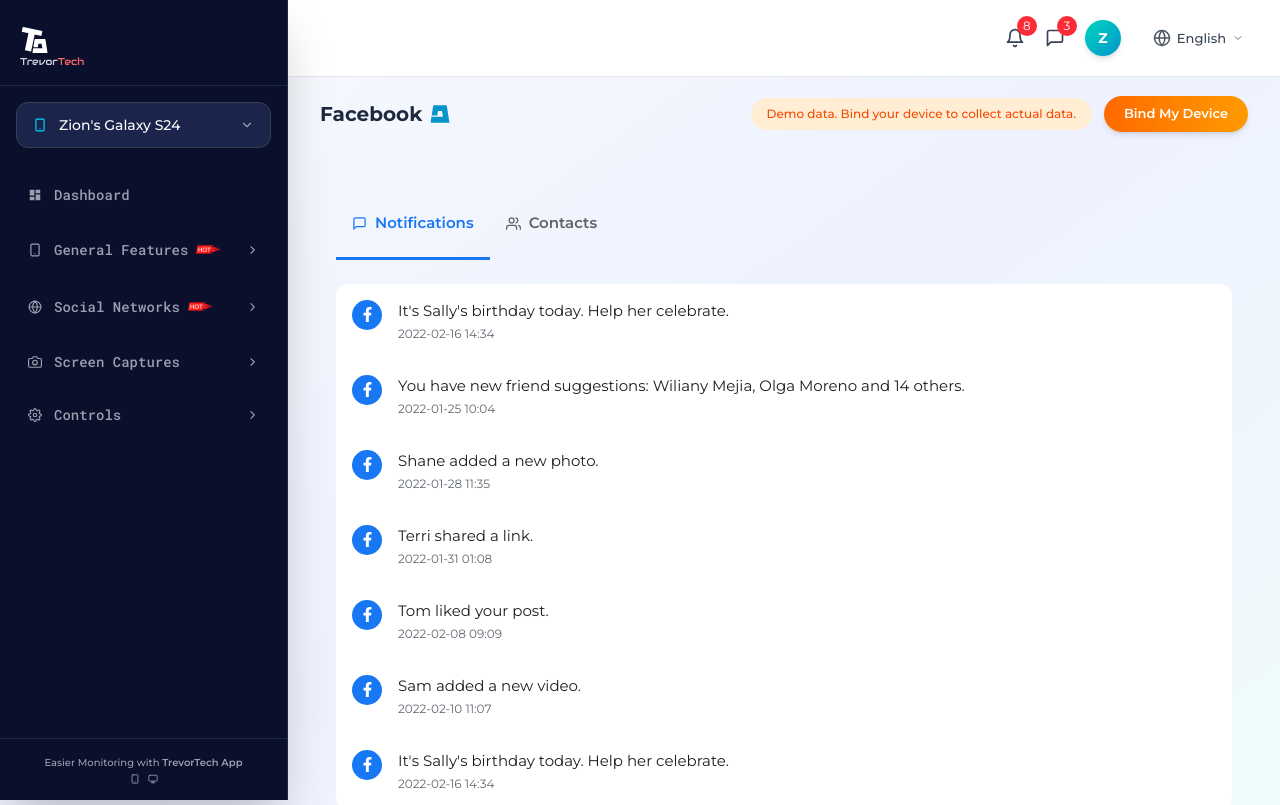
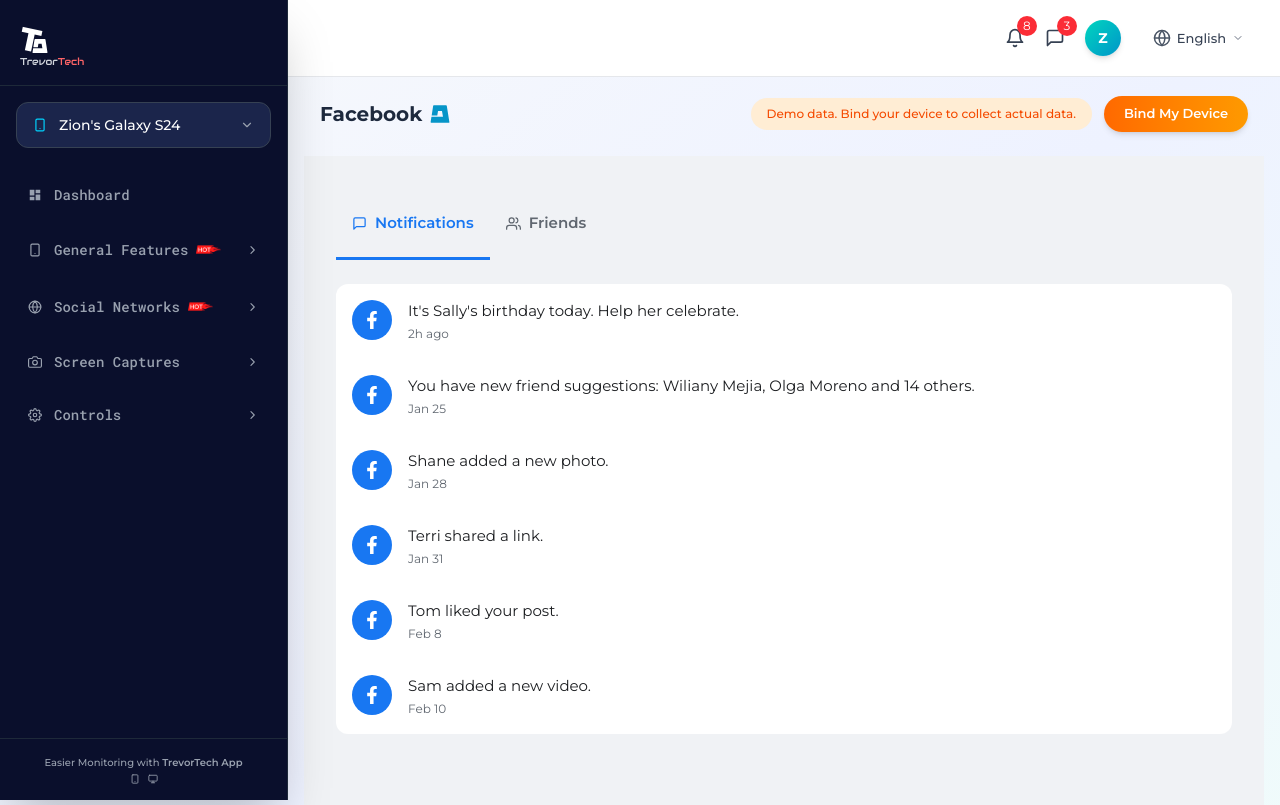
Before and after one commit to LifeofPaks/trevor-tech, a React (Vite) app: page /demo/social/facebook in a window 1280 px wide. Shown: the top 805 px of the page. Built offline with nearby package versions, Linux system fonts and the light colour scheme; a web font is replaced by a local one.

Commit message:
updated ui

```diff
--- a/src/pages/facebook/FacebookPage.jsx
+++ b/src/pages/facebook/FacebookPage.jsx
@@ -8,7 +8,6 @@
   Avatar,
   Paper,
   IconButton,
-  Divider,
   useMediaQuery,
   useTheme,
   createTheme,
@@ -18,27 +17,28 @@
   FiMessageSquare,
   FiUsers,
   FiPhone,
-  FiArrowLeft,
-  FiPhoneCall,
-  FiPhoneIncoming,
-  FiPhoneMissed,
   FiMail,
+  FiUsers as FiMutualFriends,
 } from "react-icons/fi";
 import { IoArrowBackCircle, IoLogoBitbucket } from "react-icons/io5";
 import { FaFacebookF } from "react-icons/fa";
 import BindPhone from "../../components/demo/BindPhone";
 
-// Custom Facebook Blue Theme
+// Facebook Blue Theme
 const theme = createTheme({
   palette: {
     primary: {
       main: "#1877f2",
-      light: "#0695c8",
-      dark: "#1877f2",
+      light: "#42a5f5",
+      dark: "#1565c0",
     },
     background: {
       default: "#f0f2f5",
       paper: "#ffffff",
+    },
+    text: {
+      primary: "#1c1e21",
+      secondary: "#606770",
     },
   },
   typography: {
@@ -51,68 +51,114 @@
           textTransform: "none",
           fontWeight: 600,
           fontSize: "0.9375rem",
+          color: "#606770",
+          "&.Mui-selected": {
+            color: "#1877f2",
+          },
         },
       },
     },
   },
 });
 
-// Sample Data: Notifications (from screenshot)
+// === Notifications Data ===
 const notifications = [
   {
     id: 1,
     type: "birthday",
     message: "It's Sally's birthday today. Help her celebrate.",
-    time: "2022-02-16 14:34",
-    icon: "birthday",
+    time: "2h ago",
   },
   {
     id: 2,
     type: "friend-suggestion",
     message:
       "You have new friend suggestions: Wiliany Mejia, Olga Moreno and 14 others.",
-    time: "2022-01-25 10:04",
+    time: "Jan 25",
   },
   {
     id: 3,
     type: "photo",
     message: "Shane added a new photo.",
-    time: "2022-01-28 11:35",
+    time: "Jan 28",
   },
   {
     id: 4,
     type: "link",
     message: "Terri shared a link.",
-    time: "2022-01-31 01:08",
+    time: "Jan 31",
   },
   {
     id: 5,
     type: "like",
     message: "Tom liked your post.",
-    time: "2022-02-08 09:09",
+    time: "Feb 8",
   },
   {
     id: 6,
     type: "video",
     message: "Sam added a new video.",
-    time: "2022-02-10 11:07",
+    time: "Feb 10",
+  },
+];
+
+// === Friends List ===
+const friends = [
+  {
+    id: 1,
+    name: "Sarah Johnson",
+    avatar: "https://i.pravatar.cc/150?img=1",
+    mutual: 12,
+    online: true,
+  },
+  {
+    id: 2,
+    name: "Michael Chen",
+    avatar: "https://i.pravatar.cc/150?img=5",
+    mutual: 8,
+    online: false,
+  },
+  {
+    id: 3,
+    name: "Emma Wilson",
+    avatar: "https://i.pravatar.cc/150?img=27",
+    mutual: 23,
+    online: true,
+  },
+  {
+    id: 4,
+    name: "David Martinez",
+    avatar: "https://i.pravatar.cc/150?img=33",
+    mutual: 5,
+    online: false,
+  },
+  {
+    id: 5,
+    name: "Olivia Brown",
+    avatar: "https://i.pravatar.cc/150?img=47",
+    mutual: 31,
+    online: true,
+  },
+  {
+    id: 6,
+    name: "James Lee",
+    avatar: "https://i.pravatar.cc/150?img=52",
+    mutual: 15,
+    online: false,
   },
   {
     id: 7,
-    type: "birthday",
-    message: "It's Sally's birthday today. Help her celebrate.",
-    time: "2022-02-16 14:34",
+    name: "Sophia Garcia",
+    avatar: "https://i.pravatar.cc/150?img=19",
+    mutual: 9,
+    online: true,
   },
-];
-
-// Sample Contacts (for detail view)
-const contacts = [
   {
-    id: 1,
-    name: "Facebook",
-    avatar: "",
-    phone: "",
-    email: "",
+    id: 8,
+    name: "William Davis",
+    avatar: "https://i.pravatar.cc/150?img=39",
+    mutual: 18,
+    online: false,
   },
 ];
 
@@ -121,13 +167,13 @@
   const isMobile = useMediaQuery(muiTheme.breakpoints.down("md"));
 
   const [tab, setTab] = useState("notifications");
-  const [selectedContact, setSelectedContact] = useState(null);
+  const [selectedFriend, setSelectedFriend] = useState(null);
 
   const handleBack = () => {
-    setSelectedContact(null);
+    setSelectedFriend(null);
   };
 
-  const showDetail = selectedContact;
+  const showDetail = selectedFriend;
 
   return (
     <ThemeProvider theme={theme}>
@@ -145,6 +191,8 @@
 
       <Box
         sx={{
+          minHeight: "100vh",
+          bgcolor: "background.default",
           p: { xs: 2, sm: 3, md: 4 },
         }}
       >
@@ -156,7 +204,10 @@
               onChange={(e, v) => setTab(v)}
               sx={{
                 mb: 3,
-                "& .MuiTabs-indicator": { bgcolor: "primary.main", height: 3 },
+                "& .MuiTabs-indicator": {
+                  bgcolor: "primary.main",
+                  height: 3,
+                },
               }}
             >
               <Tab
@@ -168,8 +219,8 @@
               <Tab
                 icon={<FiUsers />}
                 iconPosition="start"
-                label={isMobile ? "" : "Contacts"}
-                value="contacts"
+                label={isMobile ? "" : "Friends"}
+                value="friends"
               />
             </Tabs>
           )}
@@ -178,7 +229,7 @@
           {showDetail && (
             <Box sx={{ mb: 2 }}>
               <IconButton onClick={handleBack} sx={{ color: "primary.main" }}>
-                <IoArrowBackCircle fontSize={28} />
+                <IoArrowBackCircle className="!text-[28px]" />
               </IconButton>
             </Box>
           )}
@@ -204,7 +255,13 @@
                 height: "fit-content",
                 maxHeight: "80vh",
                 overflowY: "auto",
+                bgcolor: "background.paper",
+                // Hide scrollbar
+                "&::-webkit-scrollbar": { display: "none" },
+                scrollbarWidth: "none",
+                msOverflowStyle: "none",
               }}
+              className="scrollbar-hide"
             >
               {/* Notifications Tab */}
               {tab === "notifications" && (
@@ -217,7 +274,6 @@
                         cursor: "pointer",
                         "&:hover": { bgcolor: "#f5f6f7" },
                       }}
-                      onClick={() => setSelectedContact(contacts[0])}
                     >
                       <Stack
                         direction="row"
@@ -226,13 +282,13 @@
                       >
                         <Avatar
                           sx={{
-                            bgcolor: "primary.dark",
-                            width: 30,
-                            height: 30,
+                            bgcolor: "#1877f2",
+                            width: 40,
+                            height: 40,
                           }}
                         >
                           <FaFacebookF
-                            style={{ color: "white", fontSize: 15 }}
+                            style={{ color: "white", fontSize: 18 }}
                           />
                         </Avatar>
                         <Box sx={{ flex: 1 }}>
@@ -261,56 +317,186 @@
                 </Stack>
               )}
 
-              {/* Contacts Tab - Placeholder */}
-              {tab === "contacts" && (
-                <Box sx={{ p: 3, textAlign: "center", color: "#606770" }}>
-                  <Typography>No contacts to display</Typography>
+              {/* Friends Tab */}
+              {tab === "friends" && (
+                <Stack>
+                  {friends.map((friend) => (
+                    <Box
+                      key={friend.id}
+                      sx={{
+                        p: 2,
+                        cursor: "pointer",
+                        "&:hover": { bgcolor: "#f5f6f7" },
+                      }}
+                      onClick={() => setSelectedFriend(friend)}
+                    >
+                      <Stack direction="row" spacing={2} alignItems="center">
+                        <Box sx={{ position: "relative" }}>
+                          <Avatar
+                            src={friend.avatar}
+                            sx={{ width: 60, height: 60 }}
+                          />
+                          {friend.online && (
+                            <Box
+                              sx={{
+                                position: "absolute",
+                                bottom: 0,
+                                right: 0,
+                                width: 16,
+                                height: 16,
+                                bgcolor: "#31a24c",
+                                border: "3px solid white",
+                                borderRadius: "50%",
+                              }}
+                            />
+                          )}
                         </Box>
+                        <Box sx={{ flex: 1 }}>
+                          <Typography
+                            sx={{
+                              fontWeight: 600,
+                              color: "#1c1e21",
+                              fontSize: "1rem",
+                            }}
+                          >
+                            {friend.name}
+                          </Typography>
+                          <Typography
+                            sx={{
+                              fontSize: "0.8125rem",
+                              color: "#606770",
+                            }}
+                          >
+                            <FiMutualFriends
+                              style={{
+                                display: "inline",
+                                marginRight: 4,
+                                fontSize: 14,
+                              }}
+                            />
+                            {friend.mutual} mutual friends
+                          </Typography>
+                        </Box>
+                      </Stack>
+                    </Box>
+                  ))}
+                </Stack>
               )}
             </Paper>
 
-            {/* Right Panel: Contact Detail */}
-            {showDetail && (
+            {/* Right Panel: Friend Detail */}
+            {showDetail && selectedFriend && (
               <Paper
                 elevation={0}
                 sx={{
                   borderRadius: 3,
-                  p: { xs: 3, md: 5 },
+                  p: { xs: 3, md: 4 },
                   height: "fit-content",
-                  textAlign: "center",
+                  bgcolor: "background.paper",
                 }}
               >
-                <Stack spacing={4} alignItems="center">
-                  {/* Facebook Logo */}
-                  <Avatar
+                <Stack spacing={3}>
+                  {/* Profile Header */}
+                  <Box>
+                    <Box
                       sx={{
-                      width: 100,
-                      height: 100,
-                      bgcolor: "primary.dark",
+                        height: 180,
+                        bgcolor: "#e4e6eb",
+                        borderRadius: 2,
+                        mb: -6,
+                        position: "relative",
                       }}
                     >
-                    <FaFacebookF style={{ fontSize: 50, color: "white" }} />
-                  </Avatar>
-
+                      <Box
+                        sx={{
+                          position: "absolute",
+                          bottom: -60,
+                          left: "50%",
+                          transform: "translateX(-50%)",
+                        }}
+                      >
+                        <Avatar
+                          src={selectedFriend.avatar}
+                          sx={{
+                            width: 168,
+                            height: 168,
+                            border: "5px solid white",
+                          }}
+                        />
+                      </Box>
+                    </Box>
+                    <Box sx={{ textAlign: "center", mt: 10 }}>
                       <Typography
                         variant="h4"
-                    sx={{ fontWeight: 700, color: "#1c1e21" }}
+                        sx={{
+                          fontWeight: 700,
+                          color: "#1c1e21",
+                          fontSize: "1.75rem",
+                        }}
                       >
-                    Facebook
+                        {selectedFriend.name}
                       </Typography>
+                      <Typography
+                        sx={{
+                          color: "#606770",
+                          fontSize: "1rem",
+                          mt: 0.5,
+                        }}
+                      >
+                        <FiMutualFriends
+                          style={{ display: "inline", marginRight: 6 }}
+                        />
+                        {selectedFriend.mutual} mutual friends
+                      </Typography>
+                    </Box>
+                  </Box>
 
-                  {/* Number Card */}
+                  {/* Action Button: Only Message */}
+                  <Box sx={{ display: "flex", justifyContent: "center" }}>
                     <Paper
                       elevation={0}
                       sx={{
-                      bgcolor: "#e6f3ff",
-                      borderRadius: 3,
+                        bgcolor: "#f0f2f5",
+                        borderRadius: 2,
+                        px: 3,
+                        py: 1.5,
+                        display: "flex",
+                        alignItems: "center",
+                        gap: 1,
+                        cursor: "pointer",
+                        "&:hover": { bgcolor: "#e4e6eb" },
+                      }}
+                    >
+                      <FiMessageSquare style={{ color: "#606770" }} />
+                      <Typography sx={{ color: "#1c1e21", fontWeight: 600 }}>
+                        Message
+                      </Typography>
+                    </Paper>
+                  </Box>
+
+                  {/* Contact Info */}
+                  <Box>
+                    <Typography
+                      sx={{
+                        fontWeight: 600,
+                        color: "#1c1e21",
+                        mb: 2,
+                        fontSize: "1.1rem",
+                      }}
+                    >
+                      Contact Info
+                    </Typography>
+
+                    <Paper
+                      elevation={0}
+                      sx={{
+                        bgcolor: "#f0f2f5",
+                        borderRadius: 2,
                         p: 2.5,
-                      width: "100%",
-                      maxWidth: 360,
                         display: "flex",
                         alignItems: "center",
                         gap: 2,
+                        mb: 2,
                       }}
                     >
                       <Box
@@ -321,29 +507,26 @@
                           display: "flex",
                         }}
                       >
-                      <FiPhone style={{ color: "white", fontSize: 22 }} />
+                        <FiPhone style={{ color: "white", fontSize: 20 }} />
                       </Box>
-                    <Box sx={{ textAlign: "left" }}>
+                      <Box>
                         <Typography
                           sx={{ fontSize: "0.8125rem", color: "#606770" }}
                         >
-                        Number
+                          Mobile
                         </Typography>
                         <Typography sx={{ fontWeight: 600, color: "#1c1e21" }}>
-                        —
+                          +1 555-0123
                         </Typography>
                       </Box>
                     </Paper>
 
-                  {/* Email Card */}
                     <Paper
                       elevation={0}
                       sx={{
-                      bgcolor: "#e3f2fd",
-                      borderRadius: 3,
+                        bgcolor: "#f0f2f5",
+                        borderRadius: 2,
                         p: 2.5,
-                      width: "100%",
-                      maxWidth: 360,
                         display: "flex",
                         alignItems: "center",
                         gap: 2,
@@ -357,25 +540,38 @@
                           display: "flex",
                         }}
                       >
-                      <FiMail style={{ color: "white", fontSize: 22 }} />
+                        <FiMail style={{ color: "white", fontSize: 20 }} />
                       </Box>
-                    <Box sx={{ textAlign: "left" }}>
+                      <Box>
                         <Typography
                           sx={{ fontSize: "0.8125rem", color: "#606770" }}
                         >
                           Email
                         </Typography>
                         <Typography sx={{ fontWeight: 600, color: "#1c1e21" }}>
-                        —
+                          {selectedFriend.name.toLowerCase().replace(" ", ".")}
+                          @example.com
                         </Typography>
                       </Box>
                     </Paper>
+                  </Box>
                 </Stack>
               </Paper>
             )}
           </Box>
         </Box>
       </Box>
+
+      {/* CSS to hide scrollbar globally for .scrollbar-hide */}
+      <style jsx>{`
+        .scrollbar-hide {
+          -ms-overflow-style: none;
+          scrollbar-width: none;
+        }
+        .scrollbar-hide::-webkit-scrollbar {
+          display: none;
+        }
+      `}</style>
     </ThemeProvider>
   );
 };
```
Lines whose indentation alone changed are shown as unchanged.
